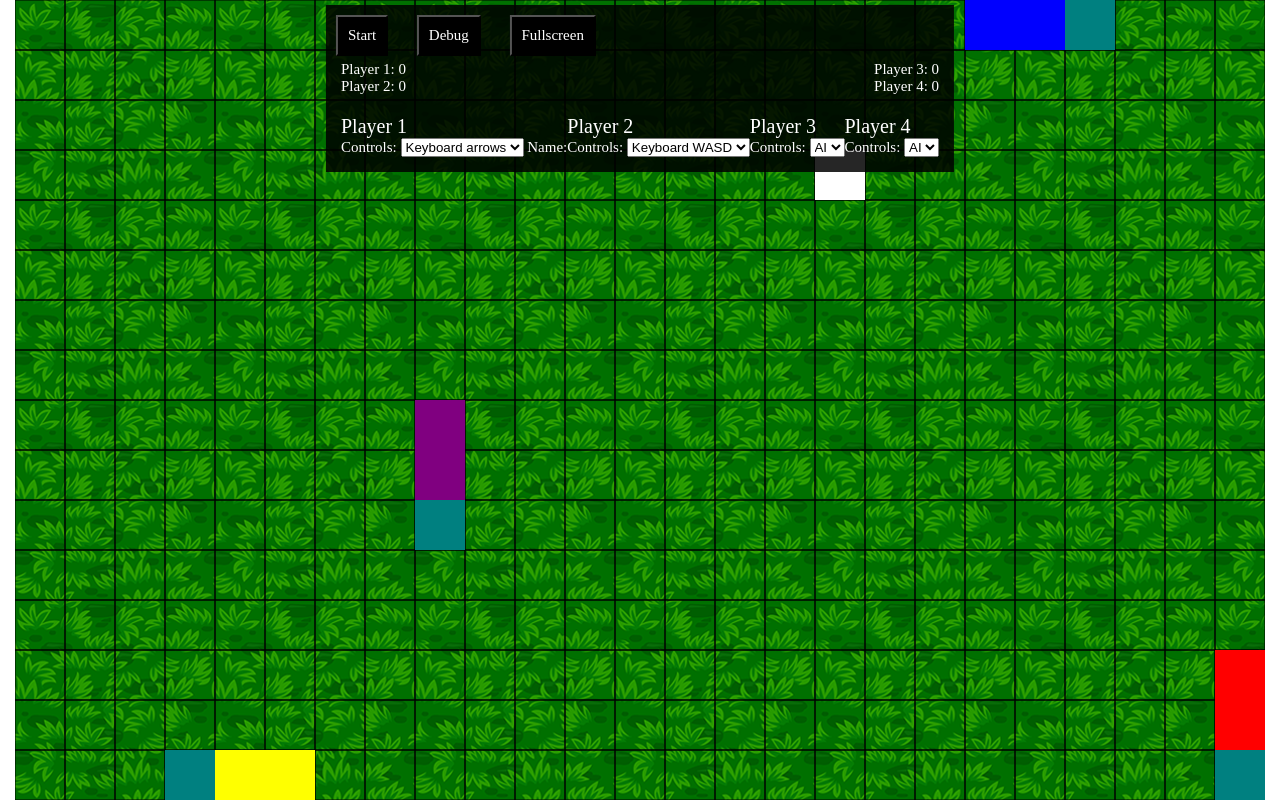
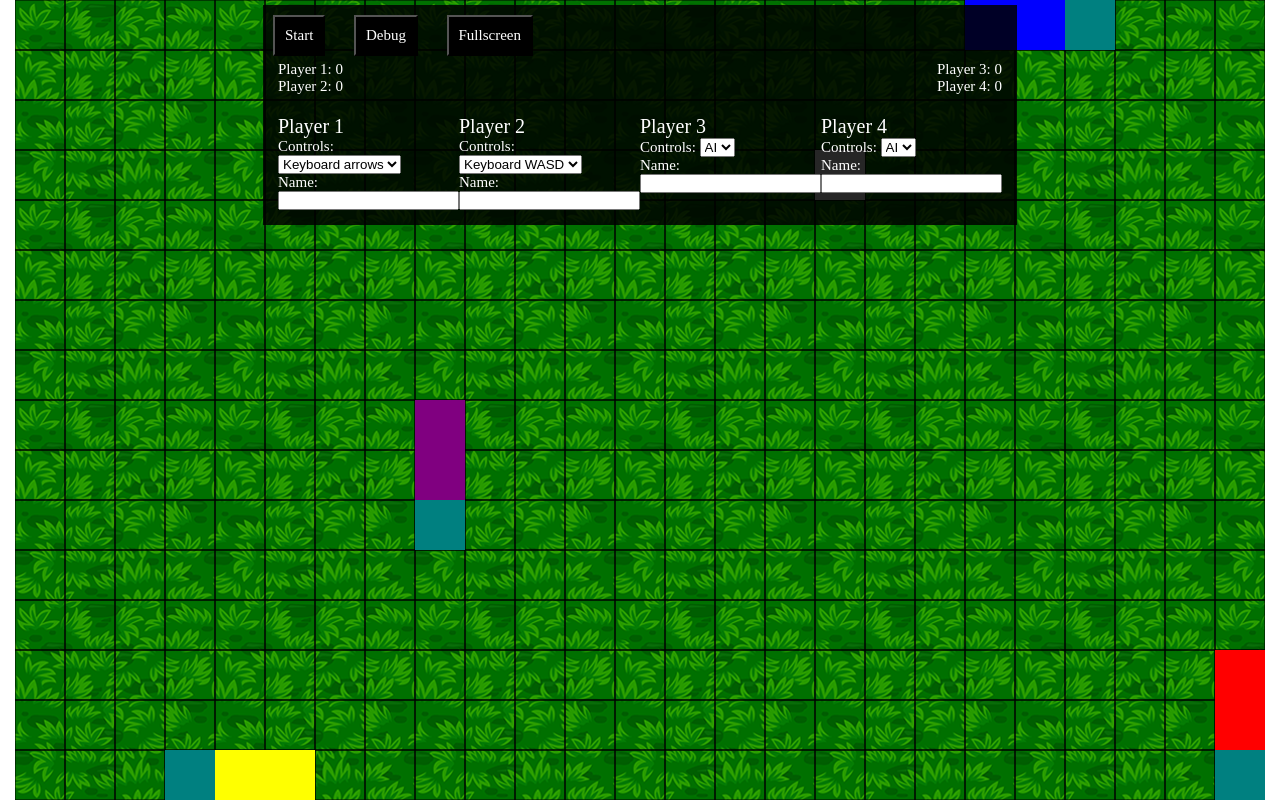
Before and after one commit to Buckhana/Player-vs-AI, a plain HTML site: page index.html in a window 1280 px wide. Drawn offline with Linux system fonts and the light colour scheme.

Commit message:
added controls

```diff
--- a/index.html
+++ b/index.html
@@ -34,7 +34,10 @@
                         <option value="arrows">Keyboard arrows</option>
                         <option value="ai">AI</option>
                     </select>
-                    <label for="player1name">Name:</label>
+                    <div>
+                        <label for="player1name">Name:</label>
+                        <input type="text" id="player1name">
+                    </div>
                 </div>
                 <div class="player2">
                     <p class="playerLabel">Player 2</p>
@@ -43,6 +46,10 @@
                         <option value="wsad">Keyboard WASD</option>
                         <option value="ai">AI</option>
                     </select>
+                    <div>
+                        <label for="player2name">Name:</label>
+                        <input type="text" id="player2name">
+                    </div>
                 </div>
                 <div class="player3">
                     <p class="playerLabel">Player 3</p>
@@ -50,6 +57,10 @@
                     <select name="player3controls" id="player3controls">
                         <option value="ai">AI</option>
                     </select>
+                    <div>
+                        <label for="player3name">Name:</label>
+                        <input type="text" id="player3name">
+                    </div>
                 </div>
                 <div class="player4">
                     <p class="playerLabel">Player 4</p>
@@ -57,6 +68,10 @@
                     <select name="player4controls" id="player4controls">
                         <option value="ai">AI</option>
                     </select>
+                    <div>
+                        <label for="player4name">Name:</label>
+                        <input type="text" id="player4name">
+                    </div>
                 </div>
             </div>
 
```
